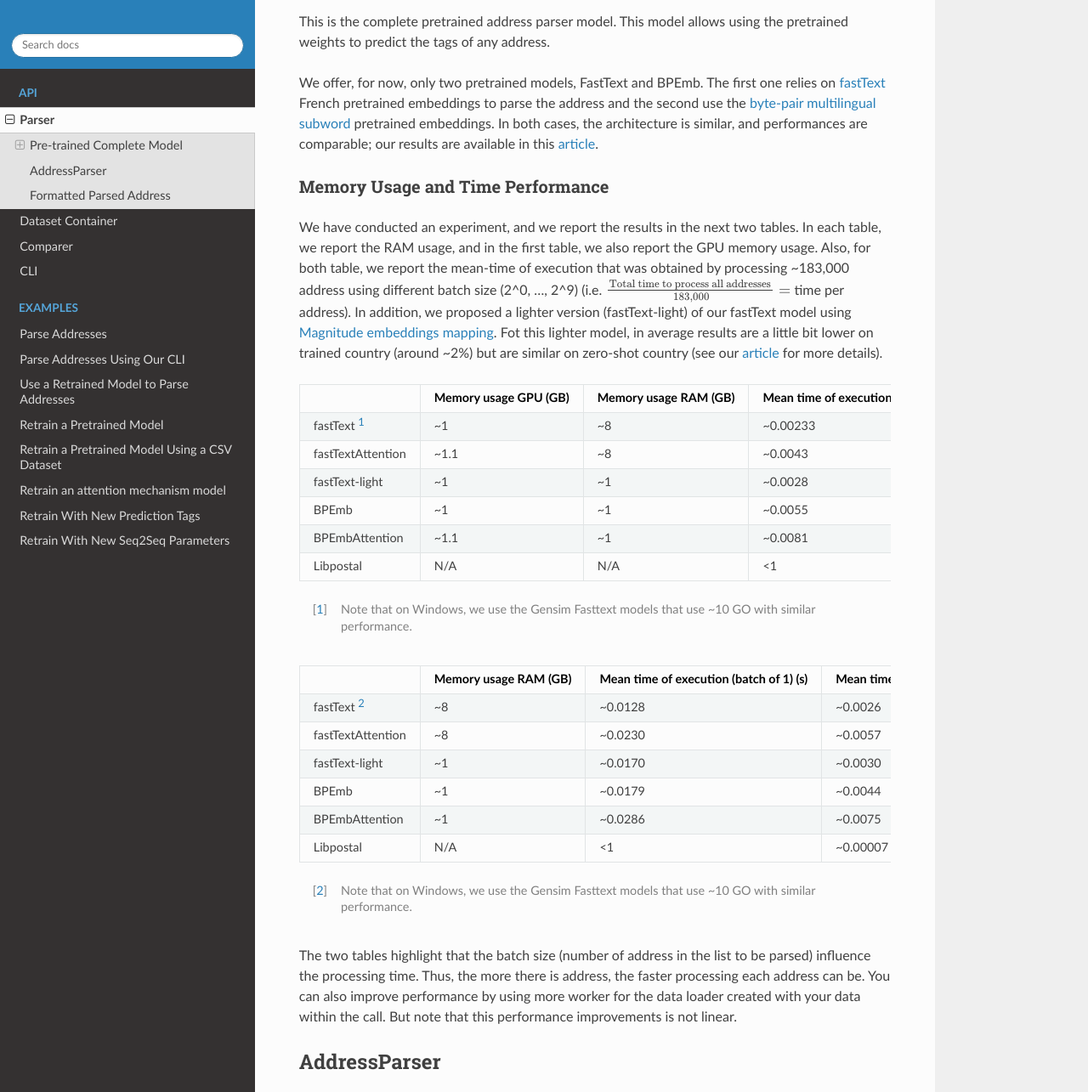
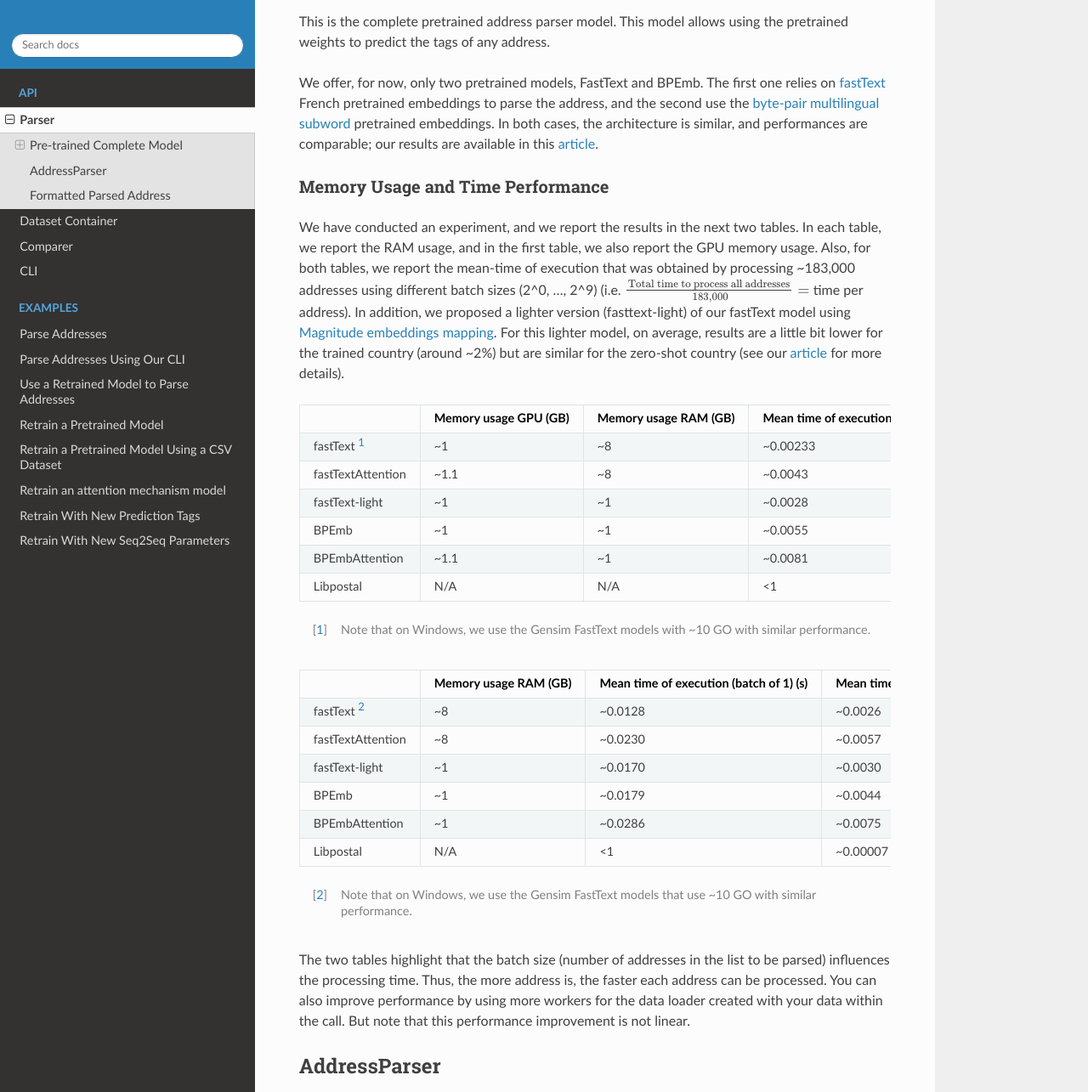
Before and after one commit to GRAAL-Research/deepparse, a Sphinx documentation site: the page built from docs/source/parser.rst, in a window 1280 px wide and 1400 px high, scrolled down 202 px, cut to the strip 0-1285 px from the top of the window. Shown: the whole strip at 85% size. Built offline with Sphinx 7.4.7 and the Read the Docs theme 2.0.0, drawn with Linux system fonts in a browser that asks for light colours; the version number could not be read and is left out.

Commit message:
improve doc

```diff
--- a/docs/source/dataset_container.rst
+++ b/docs/source/dataset_container.rst
@@ -6,7 +6,7 @@ Dataset Container
 
 .. currentmodule:: deepparse.dataset_container
 
-To load the data, we use dataset containers that are implemented with respect to an interface.
+To load the data, we use dataset containers implemented with respect to an interface.
 
 .. autoclass:: DatasetContainer
     :members:
@@ -17,7 +17,7 @@ To load the data, we use dataset containers that are implemented with respect to
 .. autoclass:: CSVDatasetContainer
     :members:
 
-We also applied data validations on our data container using the following three functions.
+We also applied data validations to our data containers using the following three functions.
 
 .. autofunction:: deepparse.data_validation.data_validation.validate_if_any_empty
 .. autofunction:: deepparse.data_validation.data_validation.validate_if_any_whitespace_only
--- a/docs/source/parser.rst
+++ b/docs/source/parser.rst
@@ -13,7 +13,7 @@ This is the complete pretrained address parser model. This model allows using th
 tags of any address.
 
 We offer, for now, only two pretrained models, FastText and BPEmb. The first one relies on
-`fastText <https://fasttext.cc/>`_ French pretrained embeddings to parse the address and the second use
+`fastText <https://fasttext.cc/>`_ French pretrained embeddings to parse the address, and the second use
 the `byte-pair multilingual subword <https://nlp.h-its.org/bpemb/>`_ pretrained embeddings. In both cases,
 the architecture is similar, and performances are comparable; our results are available in this
 `article <https://arxiv.org/abs/2006.16152>`_.
@@ -22,12 +22,12 @@ Memory Usage and Time Performance
 *********************************
 
 We have conducted an experiment, and we report the results in the next two tables. In each table, we report the RAM usage,
-and in the first table, we also report the GPU memory usage. Also, for both table, we report the mean-time of execution
-that was obtained by processing ~183,000 address using different batch size (2^0, ..., 2^9)
+and in the first table, we also report the GPU memory usage. Also, for both tables, we report the mean-time of execution
+that was obtained by processing ~183,000 addresses using different batch sizes (2^0, ..., 2^9)
 (i.e. :math:`\frac{\text{Total time to process all addresses}}{~183,000} =` time per address).
-In addition, we proposed a lighter version (fastText-light) of our fastText model using
-`Magnitude embeddings mapping <https://github.com/plasticityai/magnitude>`_. Fot this lighter model, in average results
-are a little bit lower on trained country (around ~2%) but are similar on zero-shot country
+In addition, we proposed a lighter version (fasttext-light) of our fastText model using
+`Magnitude embeddings mapping <https://github.com/plasticityai/magnitude>`_. For this lighter model, on average, results
+are a little bit lower for the trained country (around ~2%) but are similar for the zero-shot country
 (see our `article <https://arxiv.org/abs/2006.16152>`_ for more details).
 
 .. list-table::
@@ -69,7 +69,7 @@ are a little bit lower on trained country (around ~2%) but are similar on zero-s
             - <1
             - ~0.00007
 
-.. [1] Note that on Windows, we use the Gensim Fasttext models that use ~10 GO with similar performance.
+.. [1] Note that on Windows, we use the Gensim FastText models with ~10 GO with similar performance.
 
 
 .. list-table::
@@ -104,12 +104,11 @@ are a little bit lower on trained country (around ~2%) but are similar on zero-s
             - <1
             - ~0.00007
 
-.. [2] Note that on Windows, we use the Gensim Fasttext models that use ~10 GO with similar performance.
+.. [2] Note that on Windows, we use the Gensim FastText models that use ~10 GO with similar performance.
 
-The two tables highlight that the batch size (number of address in the list to be parsed) influence the processing time.
-Thus, the more there is address, the faster processing each address can be. You can also improve performance by
-using more worker for the data loader created with your data within the call. But note that this performance
-improvements is not linear.
+The two tables highlight that the batch size (number of addresses in the list to be parsed) influences the processing time.
+Thus, the more address is, the faster each address can be processed. You can also improve performance by
+using more workers for the data loader created with your data within the call. But note that this performance improvement is not linear.
 
 AddressParser
 -------------
```
Also changed, not shown: docs/source/cli.rst (+11 -11 lines).
